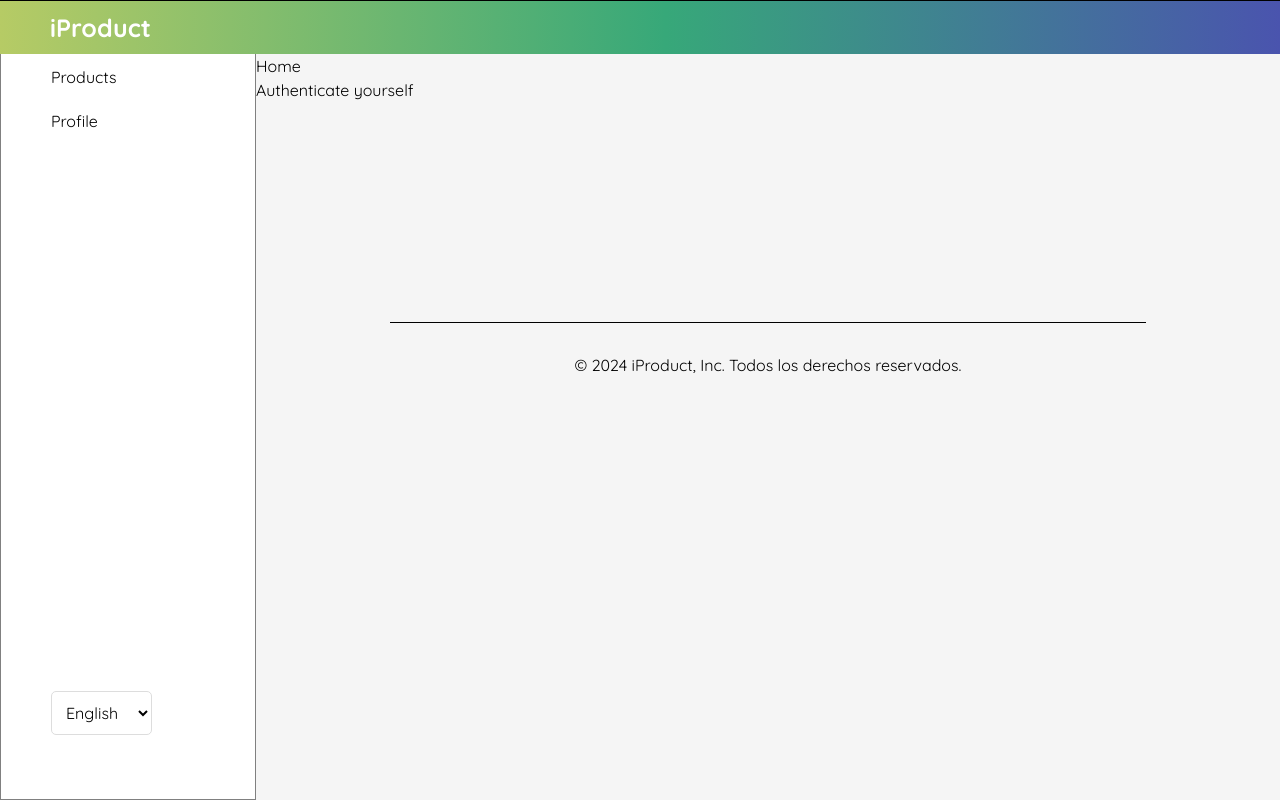
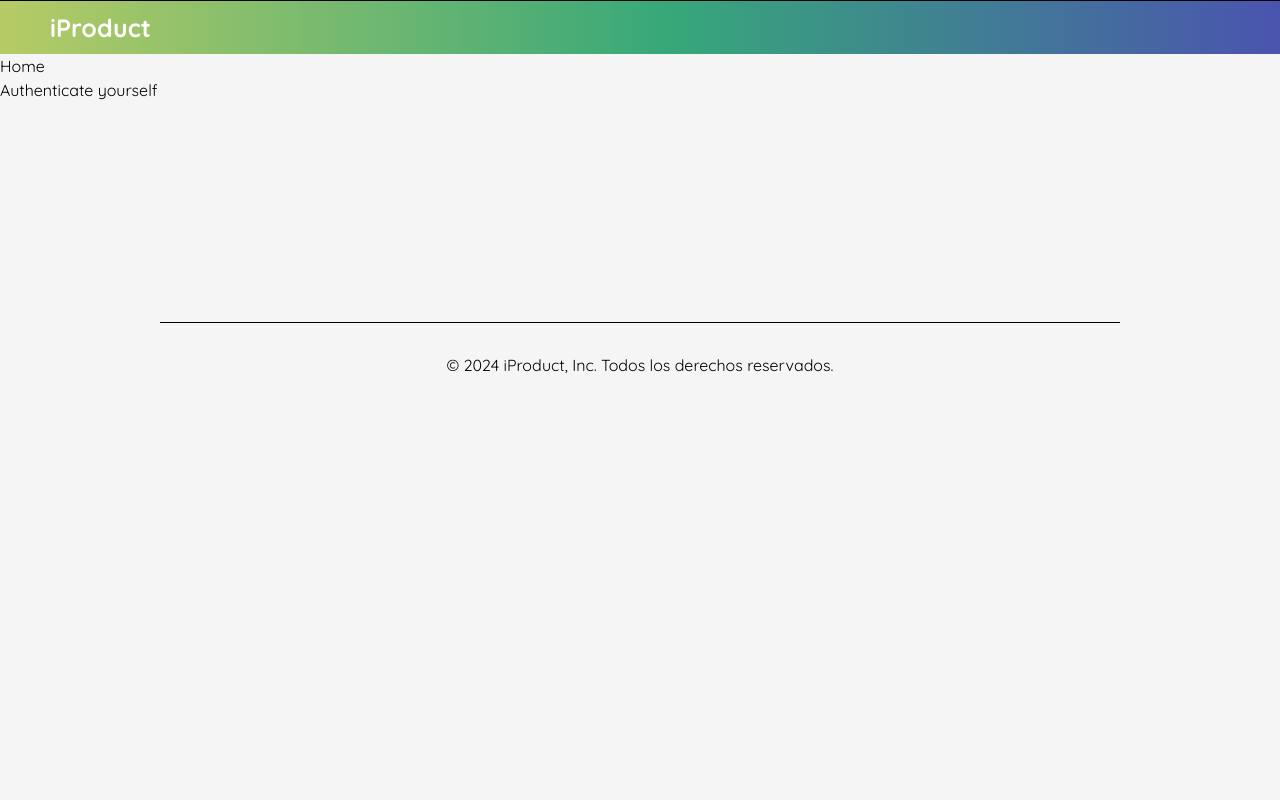
Before and after one commit to franccoina/PruebaNextJS, a Next.js app: page / in a window 1280 px wide. Built offline with nearby package versions, Linux system fonts and the light colour scheme; no server answers; what next-redux-wrapper would draw is missing.

Commit message:
Hotfix for ClientLayout.tsx

```diff
--- a/src/app/ClientLayout.tsx
+++ b/src/app/ClientLayout.tsx
@@ -4,6 +4,13 @@ import styled from "styled-components";
 import { useSession } from 'next-auth/react';
 import { Footer } from "@/components/footer/Footer";
 import { Sidebar } from "@/components/sidebar/SidebarUser";
+
+const PagesOfflineContainer = styled.div`
+    display: flex;
+    flex-direction: column;
+    height: 100%;
+    width: 100%;
+`
 
 const PagesUserContainer = styled.div`
     display: flex;
@@ -40,11 +47,10 @@ export default function ClientLayout({
             ) : (
                 <>
                     <Header />
-                    <Sidebar />
-                    <PagesUserContainer>
+                    <PagesOfflineContainer>
                         {children}
                         <Footer />
-                    </PagesUserContainer>
+                    </PagesOfflineContainer>
                 </>
             )}
         </PagesContainer>
```
